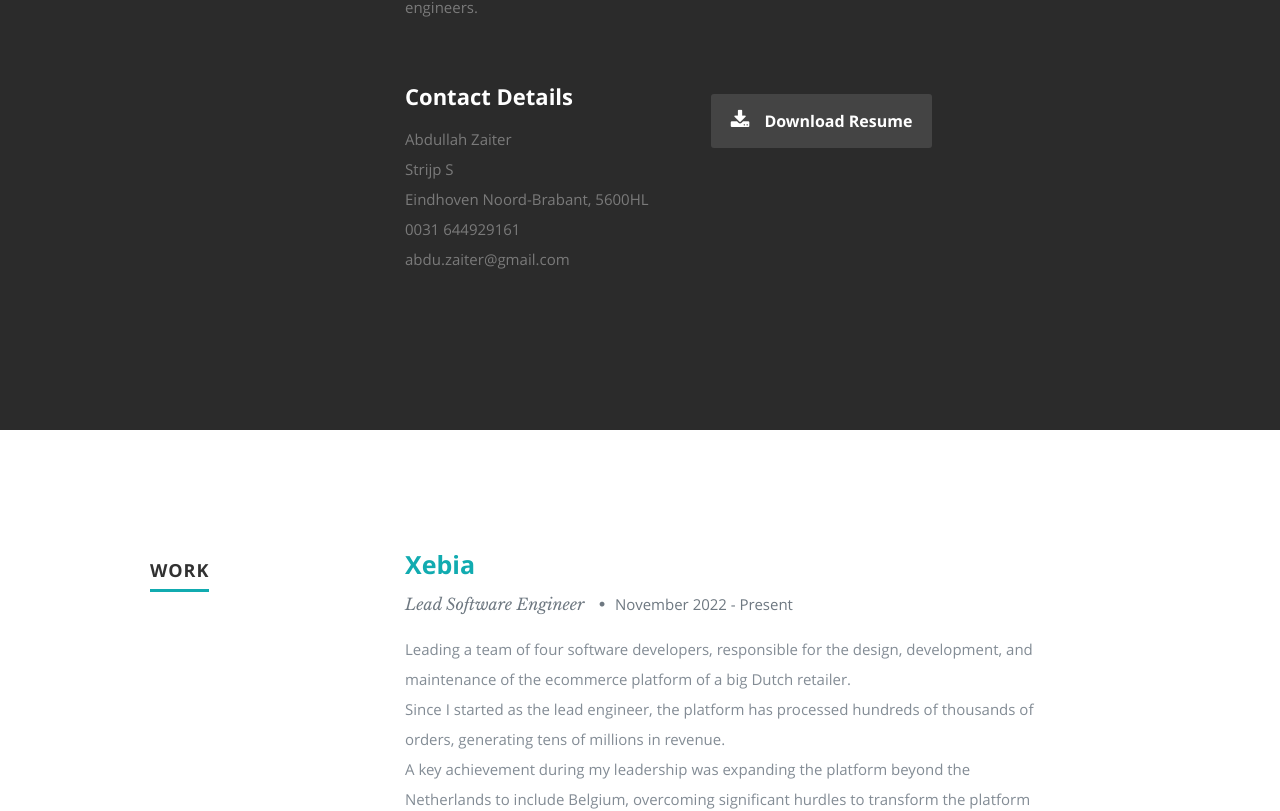
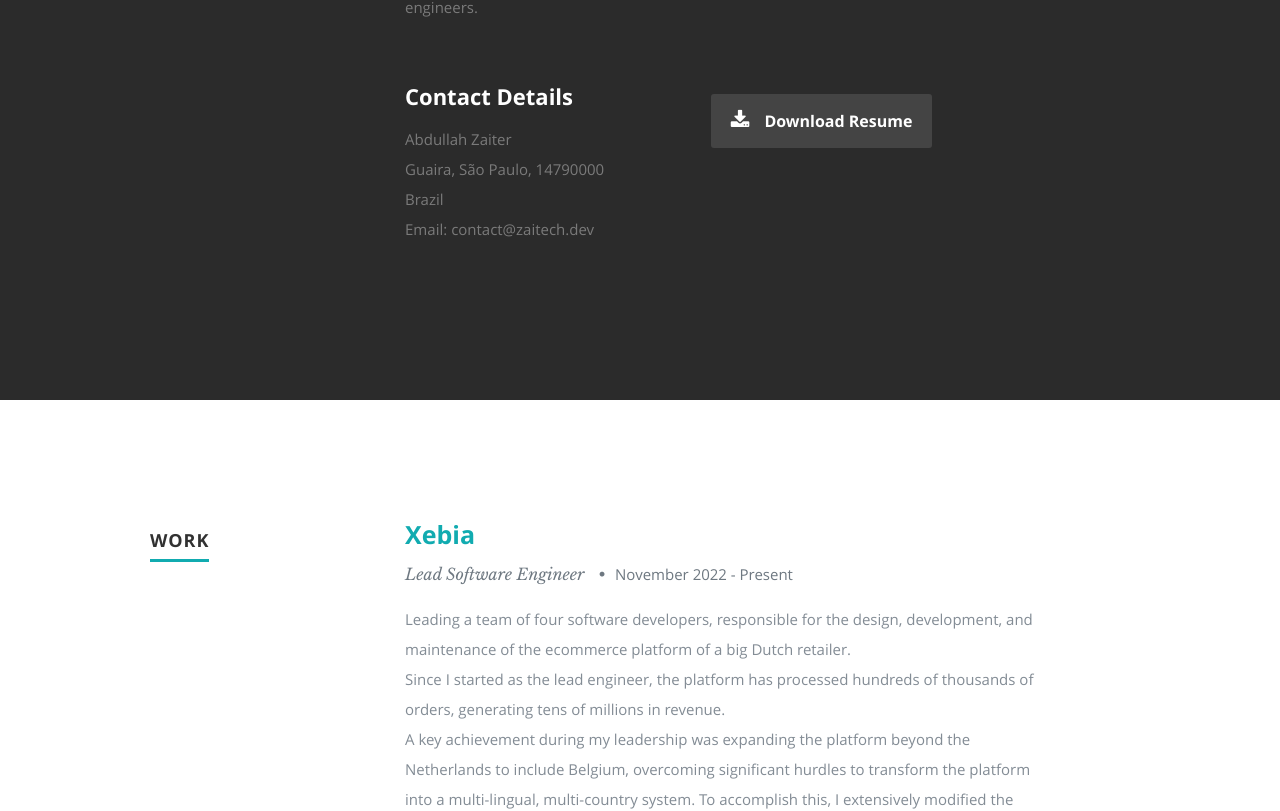
Before and after one commit to zaitera/abdullah-zaiter.github.io, a React (Create React App) app: page / in a window 1280 px wide. Shown: the part 1516-2327 px from the top of the page. Built offline with nearby package versions, Linux system fonts and the light colour scheme.

Commit message:
Content Updates

```diff
--- a/public/resumeData.json
+++ b/public/resumeData.json
@@ -6,13 +6,12 @@
     "image": "profilepic.jpg",
     "bio": "As a Lead Software Engineer at Xebia, I design, develop, and scale sophisticated e-commerce platforms. My role with a leading Dutch retailer has been particularly impactful, where I've leveraged my expertise to not only scale the platform to handle hundreds of thousands of orders but also to significantly boost its revenue into the tens of millions. A notable accomplishment was expanding the platform's operations from the Netherlands to Belgium, transforming it into a versatile, multi-lingual, and multi-country system.\n\nOne of my key professional milestones was leading the scaling of a product from less than ten devices to over 230,000. This challenging task involved building core systems and abstraction layers to integrate new manufacturers and creating robust monitoring services. Crucially, I was instrumental in transitioning the company’s POS systems from Linux to Android, a move that has demonstrated my proficiency in managing extensive technology adaptations and enhancing system scalability.\n\nMy academic qualifications include an engineering degree from the University of Brasilia. My work in robotics has garnered international recognition, further underscoring my technical prowess. Additionally, I am passionate about mentorship and education, dedicating time as a Software Engineering Mentor at adplist.org, where I guide and nurture the next generation of software engineers.\n",
     "contactmessage": "Contact me if you think we can somehow make your life, my life and the world evolve",
-    "email": "abdu.zaiter@gmail.com",
-    "phone": "0031 644929161",
+    "email": "contact@zaitech.dev",
     "address": {
-      "street": "Strijp S",
-      "city": "Eindhoven",
-      "state": "Noord-Brabant",
-      "zip": "5600HL"
+      "city": "Guaira",
+      "state": "São Paulo",
+      "country": "Brazil",
+      "zip": "14790000"
     },
     "website": "https://zaitech.dev",
     "resumedownload": "https://drive.google.com/uc?export=download&id=1XzzFZzpkK39f45SzCc3ovuOMYyX0zgDD",
--- a/src/Components/About.js
+++ b/src/Components/About.js
@@ -15,9 +15,9 @@ class About extends Component {
       var name = this.props.data.name;
       var profilepic= "images/"+this.props.data.image;
       var bio = this.props.data.bio;
-      var street = this.props.data.address.street;
       var city = this.props.data.address.city;
       var state = this.props.data.address.state;
+      var country = this.props.data.address.country;
       var zip = this.props.data.address.zip;
       var phone= this.props.data.phone;
       var email = this.props.data.email;
@@ -37,16 +37,16 @@ class About extends Component {
             <div className="row">
                <div className="columns contact-details">
                   <h2>Contact Details</h2>
-                  <p className="address">
-						   <span>{name}</span><br />
-						   <span>{street}<br />
-						         {city} {state}, {zip}
-                   </span><br />
-						   <span>{phone}</span><br />
-                     <span>{email}</span>
-					   </p>
+                   <p className="address">
+                       <span>{name}</span><br/>
+                       {city}, {state}, {zip}<br/>
+                       <span>{country}
+                   </span><br/>
+                       <span>{phone}</span>
+                       Email: <span>{email}</span>
+                   </p>
                </div>
-               <div className="columns download">
+                <div className="columns download">
                   <p>
                      <a href={resumeDownload} className="button" onClick={ () => {this.sendEvent()}} target="_blank" rel="noopener noreferrer"><i className="fa fa-download"></i>Download Resume</a>
                   </p>
--- a/src/Components/Contact.js
+++ b/src/Components/Contact.js
@@ -5,9 +5,9 @@ class Contact extends Component {
 
     if(this.props.data){
       var name = this.props.data.name;
-      var street = this.props.data.address.street;
       var city = this.props.data.address.city;
       var state = this.props.data.address.state;
+      var country = this.props.data.address.country;
       var zip = this.props.data.address.zip;
       var phone= this.props.data.phone;
       var email = this.props.data.email;
@@ -75,13 +75,14 @@ class Contact extends Component {
             <aside className="four columns footer-widgets">
                 <div className="widget widget_contact">
 
-					   <h4>Address and Phone</h4>
+                    <h4>Address</h4>
                     <p className="address">
-						   {name}<br />
-						   {street} <br />
-						   {city}, {state} {zip}<br />
-                     {email}<br />
+                        <span>{name}</span><br/>
+                        {city}, {state}, {zip}<br/>
+                        <span>{country}
+                   </span><br/>
                         <span>{phone}</span>
+                        Email: <span>{email}</span>
                     </p>
                 </div>
             </aside>
```
Lines whose indentation alone changed are shown as unchanged.
